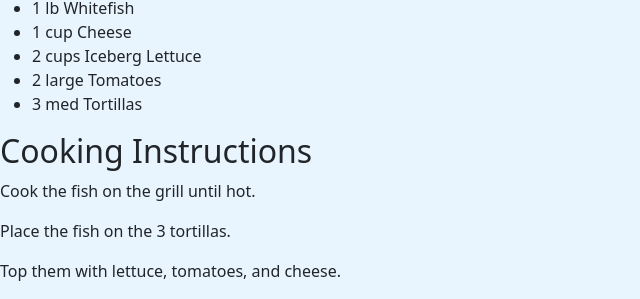
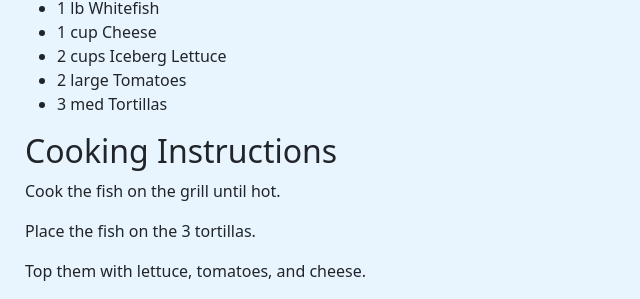
Before and after one commit to Denel91/recipes-app, a React app: page / in a window 1280 px wide. Shown: the part 618-917 px from the top of the page, without its empty margins (0-640 px from the left). Built offline with nearby package versions, Linux system fonts and the light colour scheme.

Commit message:
UPDATE bundle.js, style.scss, style.css

```diff
--- a/scss/style.scss
+++ b/scss/style.scss
@@ -3,3 +3,7 @@ $body-color: #e9f5fe;
 body {
   background-color: $body-color;
 }
+
+#root {
+  padding-left: 25px;
+}
```
Also changed, not shown: scss/style.css, 3 other files.
